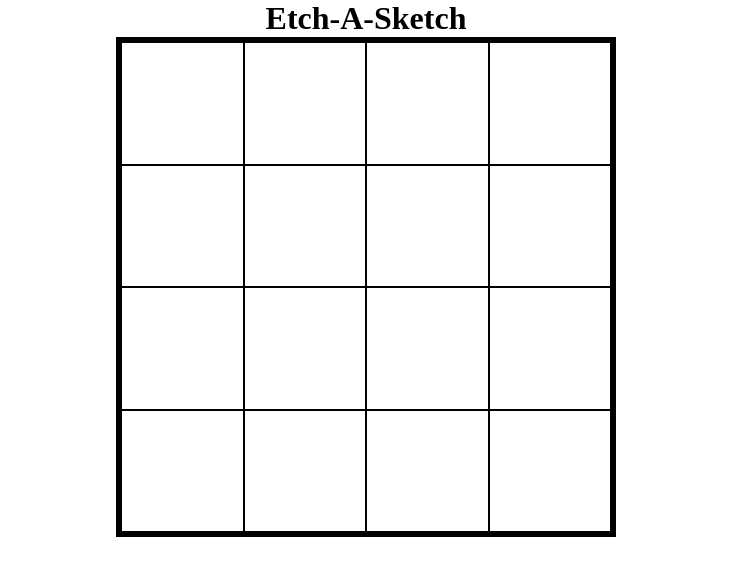
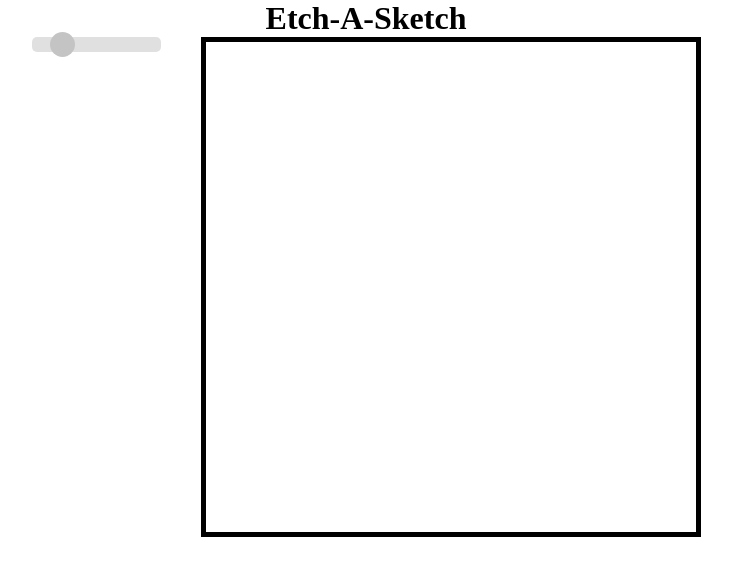
Before and after one commit to tknops/etch-a-sketch, a plain HTML site: page index.html in a window 1280 px wide. Shown: the whole page, without its empty margins (274-1006 px from the left). Drawn offline with Linux system fonts and the light colour scheme.

Commit message:
Hover effect and slider that reacts with grid

```diff
--- a/app.js
+++ b/app.js
@@ -1,12 +1,12 @@
-const grid = document.querySelector('#grid');
+const grid = document.getElementById('grid');
+const slider = document.getElementById('myRange');
 
-
-
+function createGrid(newValue) {
     const gridItem = document.createElement('div');
     gridItem.classList.add('grid-item');
 
     let i = 1;
-for (i; i <= 16; i++) {
+    for (i; i <= newValue; i++) {
         grid.appendChild(gridItem.cloneNode(true));
     }
 
@@ -16,5 +16,27 @@ grid.setAttribute (
         `grid-template-columns: repeat(${gridNum}, 1fr);`
     );
 
+    hoverOverGrid();
     grid.append();
-console.log(gridNum);
+}
+
+function hoverOverGrid() {
+    const gridItems = grid.childNodes;
+
+    gridItems.forEach((e) => {
+        e.addEventListener('mouseover', () => {
+            e.classList.add('grid-item-dark-bg');
+        });
+    });
+}
+
+function sliderAmount() {
+    slider.oninput = () => {
+        let newValue = slider.value * slider.value;
+        grid.innerHTML = '';
+        createGrid(newValue);
+    }
+}
+
+sliderAmount();
+createGrid(16);
--- a/index.html
+++ b/index.html
@@ -13,7 +13,11 @@
     </header>
 
     <main class="main-container flex justify-c">
-        <div class="controls"></div>
+        <div class="controls">
+            <div class="slidecontainer">
+                <input type="range" min="2" max="80" value="16" class="slider" id="myRange">
+            </div>
+        </div>
         <div class="grid-container flex"></div>
             <div id="grid"></div>
         </div>
--- a/style.css
+++ b/style.css
@@ -5,7 +5,6 @@
 }
 
 /* General Styling */
-
 .flex {
     display: flex;
 }
@@ -18,8 +17,11 @@
     justify-content: center;
 }
 
+.main-container {
+    gap: 20px;
+}
+
 /* Grid */
-
 #grid {
     display: grid;
     border: solid 5px black;
@@ -27,6 +29,49 @@
     height: 500px;
 }
 
-.grid-item {
-    border: solid 1px black;
+
+
+.grid-item-dark-bg {
+    transition: all 0.3s ease;
+    background-color: rgb(172, 172, 172);
 }
+
+/* Slider */
+.slidecontainer {
+    width: 100%;
+}
+
+.slider {
+    -webkit-appearance: none;
+    appearance: none;
+    width: 100%;
+    height: 15px;
+    border-radius: 5px;
+    background: #d3d3d3;
+    outline: none;
+    opacity: 0.7;
+    -webkit-transition: .2s;
+    transition: ease all .2s;
+}
+
+.slider:hover {
+    opacity: 1;
+}
+
+.slider::-webkit-slider-thumb {
+    -webkit-appearance: none;
+    appearance: none;
+    width: 25px;
+    height: 25px;
+    border-radius: 50%;
+    background: rgb(172, 172, 172);
+    cursor: pointer;
+}
+
+.slider::-moz-range-thumb {
+    width: 25px;
+    height: 25px;
+    border-radius: 50%;
+    background: #d3d3d3;
+    cursor: pointer;
+}
```
Lines whose indentation alone changed are shown as unchanged.
